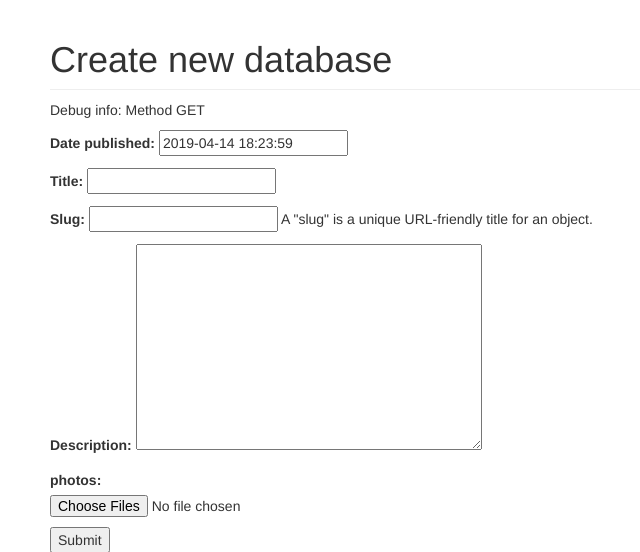
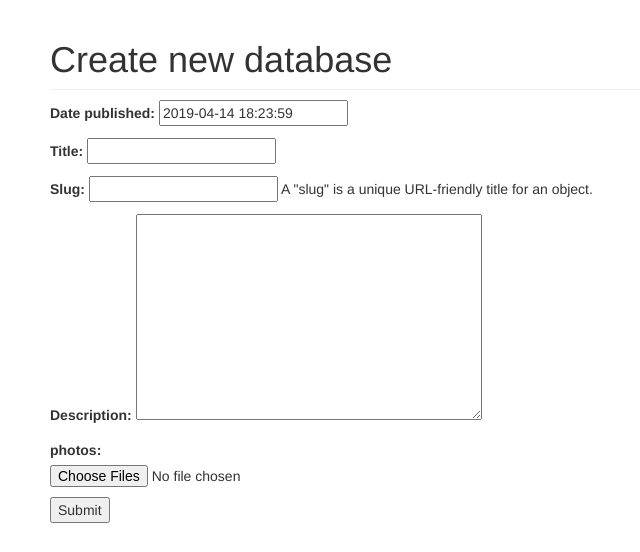
Before and after one commit to alexgavrrr/cbir-django, a Django app: page /photologue/database/create/ in a window 1280 px wide. Shown: the part 52-604 px from the top of the page, without its empty margins (20-660 px from the left). Run offline with Django 3.2, Linux system fonts and the light colour scheme; some libraries are stand-ins or nearby versions.

Commit message:
refactoring. removed extra comments, logging in views.py

```diff
--- a/photologue/templates/photologue/database_create.html
+++ b/photologue/templates/photologue/database_create.html
@@ -7,7 +7,7 @@
 
 <div class="row col-lg-12">
     <h1 class="page-header">{% trans "Create new database" %}</h1>
-</div><p>Debug info: {{debug_info}}</p>
+</div>
 
 {% if form.is_multipart %}
     <form enctype="multipart/form-data" method="post" action="">
--- a/photologue/templates/photologue/database_edit.html
+++ b/photologue/templates/photologue/database_edit.html
@@ -7,7 +7,7 @@
 
 <div class="row col-lg-12">
     <h1 class="page-header">{% trans "Edit database" %} {{database}} </h1>
-</div><p>Debug info: {{debug_info}}</p>
+</div>
 
 {% if form.is_multipart %}
     <form enctype="multipart/form-data" method="post" action="">
--- a/photologue/templates/photologue/event_create.html
+++ b/photologue/templates/photologue/event_create.html
@@ -7,7 +7,7 @@
 
 <div class="row col-lg-12">
     <h1 class="page-header">{% trans "Create new event for database" %} {{ database }}</h1>
-</div><p>Debug info: {{debug_info}}</p>
+</div>
 
 {% if form.is_multipart %}
     <form enctype="multipart/form-data" method="post" action="">
--- a/photologue/views.py
+++ b/photologue/views.py
@@ -1,11 +1,8 @@
 import logging
 import os
+import shutil
 from pathlib import Path
-import shutil
 
-from django.core.files import File
-from django.core.files.base import ContentFile
-from django.http import HttpResponse
 from django.http import HttpResponseRedirect
 from django.shortcuts import get_object_or_404
 from django.shortcuts import render
@@ -24,15 +21,6 @@ class DatabaseListView(ListView):
     template_name = 'photologue/database_list.html'
     paginate_by = 20
 
-    def get_context_data(self, **kwargs):
-        context = super().get_context_data(**kwargs)
-        return context
-
-        # logger.info(f'Base context: {context}')
-        # events = None
-        # context['events'] = events
-        # logger.info(f'events: {events}')
-
 
 database_list_view = DatabaseListView.as_view()
 
@@ -44,8 +32,7 @@ class DatabaseDetailView(DetailView):
 
     def get_context_data(self, **kwargs):
         context = super().get_context_data(**kwargs)
-        events = models.Event.objects.filter(database=context['database'].pk)
-        context['events'] = events
+        context['events'] = models.Event.objects.filter(database=context['database'].pk)
         return context
 
 
@@ -53,25 +40,16 @@ database_detail_view = DatabaseDetailView.as_view()
 
 
 def database_create_view(request):
-    method = request.method
     context = {}
-    debug_info = f'Method {method}'
-    context['debug_info'] = debug_info
-    logger = logging.getLogger('photologue.database.create')
 
-    if method == 'POST':
+    if request.method == 'POST':
         form = forms.DatabaseForm(request.POST, request.FILES)
         if form.is_valid():
             database = form.save(commit=False)
-            logger.info(f'Database object submitted by user: {database}')
             database.save()
 
-            logger.info(f"files count: {len(request.FILES.getlist('photos'))}")
             count = 1
             for file_image in request.FILES.getlist('photos'):
-                logger.info(f"file_image: {file_image}\n"
-                            f"type(file_image): {type(file_image)}\n"
-                            f"file_image.name: {file_image.name}\n")
                 while True:
                     slug = f'{database.slug}-{count}'
                     if models.DatabasePhoto.objects.filter(slug=slug).exists():
@@ -93,28 +71,14 @@ def database_create_view(request):
 
 
 def database_edit_view(request, slug):
-    method = request.method
     context = {}
-    debug_info = f'Method {method}'
-    context['debug_info'] = debug_info
     database = get_object_or_404(models.Database, slug=slug)
-    context['database_old'] = database
     logger = logging.getLogger('photologue.database.edit')
 
-    if method == 'POST':
-        logger.info('POST')
+    if request.method == 'POST':
         form = forms.DatabaseForm(request.POST, request.FILES, instance=database)
 
-        logger.info(f'form.errors: {form.errors}')
-        for index_error, error in enumerate(form.errors):
-            logger.info(f'{index_error} error: {error} type(error): {type(error)}')
-
-        logger.info(f'form.cleaned_data: {form.cleaned_data}')
-        logger.info(f'form.has_changed: {form.has_changed()}')
-        logger.info(f'form.changed_data: {form.changed_data}')
-
         validation_successful = True
-
         if 'slug' in form.changed_data or 'title' in form.changed_data:
             validation_successful = False
             message = f'slug or title is changed wihich is bad'
@@ -124,22 +88,14 @@ def database_edit_view(request, slug):
                 form.add_error('slug', 'Can not modify slug')
             if 'title' in form.changed_data:
                 form.add_error('title', 'Can not modify title')
-
         # ... next validation steps
 
         if validation_successful:
-            logger.info('Validation successful')
-            logger.info('Updating model instance from form instsance')
             database = form.save(commit=False)
-            logger.info(f'database from form: {database}; database.pk: {database.pk}; database.slug: {database.slug}')
             database.save()
 
-            logger.info(f"Images count to upload: {len(request.FILES.getlist('photos'))}")
             count = 1
             for file_image in request.FILES.getlist('photos'):
-                # logger.info(f"file_image: {file_image}\n"
-                #             f"type(file_image): {type(file_image)}\n"
-                #             f"file_image.name: {file_image.name}\n")
                 while True:
                     slug = f'{database.slug}-{count}'
                     if models.DatabasePhoto.objects.filter(slug=slug).exists():
@@ -153,8 +109,6 @@ def database_edit_view(request, slug):
                 database_photo.save()
 
             return HttpResponseRedirect(reverse('photologue:database_detail', kwargs={'slug': database.slug}))
-        else:
-            logger.info('Validation not successful')
     else:
         logger.info('GET')
         form = forms.DatabaseForm(instance=database)
@@ -182,35 +136,21 @@ class EventDetailView(DetailView):
 event_detail_view = EventDetailView.as_view()
 
 
-# def event_create_view(request):
-#     return HttpResponse('Create new event')
 def event_create_view(request):
     method = request.method
+    database = get_object_or_404(models.Database, slug=request.GET.get('database'))
     context = {}
-    debug_info = f'Method {method}'
-    context['debug_info'] = debug_info
-    logger = logging.getLogger('photologue.event.create')
-
-    logger.info(f'post: {request.POST}')
-    logger.info(f'get: {request.GET}')
-
-    database_slug = request.GET.get('database')
-    logger.info(f'Database slug: {database_slug}')
-    database = get_object_or_404(models.Database, slug=database_slug)
     context['database'] = database
 
     if method == 'POST':
         form = forms.EventForm(request.POST, request.FILES)
         if form.is_valid():
             event = form.save(commit=False)
-            logger.info(f'Event object submitted by user: {event}')
             event.database = database
             event.save()
 
             # Handling images chosen from existing ones in a database
             query_photos_from_database = form.cleaned_data.get('query_photos_from_database')
-            logger.info(f'query_photos_from_database: {query_photos_from_database}')
-
             count_event_photo = 1
             for query_photo_from_database in query_photos_from_database:
                 while True:
@@ -225,29 +165,18 @@ def event_create_view(request):
                                                 is_query=True,
                                                 # description=...,
                                                 # description_file=...,
-                                                database_photo=query_photo_from_database,)
+                                                database_photo=query_photo_from_database, )
                 event_photo_path = models.get_storage_path_for_image(
-                        event_photo,
-                        filename=Path(query_photo_from_database.image.name).name)
-                logger.info(f'AAAAAAAA. event_photo_path: {event_photo_path}')
+                    event_photo,
+                    filename=Path(query_photo_from_database.image.name).name)
                 event_photo.image = event_photo_path
-
-                path_to_ready_file = os.path.join(MEDIA_ROOT, query_photo_from_database.image.name)
-                logger.info(f'path_to_ready_file: {path_to_ready_file}')
-                shutil.copyfile(path_to_ready_file, os.path.join(MEDIA_ROOT, event_photo_path))
-
-                # with open(path_to_ready_file, 'rb') as fin:
-                #     event_photo.image.save(event_photo_path, ContentFile('sdfvfvdfsccccc'))
-
+                path_to_original_file = os.path.join(MEDIA_ROOT, query_photo_from_database.image.name)
+                path_to_new_file = os.path.join(MEDIA_ROOT, event_photo_path)
+                shutil.copyfile(path_to_original_file, path_to_new_file)
                 event_photo.save()
 
             # Handling new uploaded images
-            logger.info(f"files count: {len(request.FILES.getlist('query_photos'))}")
             for file_image in request.FILES.getlist('query_photos'):
-                logger.info(f"file_image: {file_image}\n"
-                            f"type(file_image): {type(file_image)}\n"
-                            f"file_image.name: {file_image.name}\n")
-
                 while True:
                     event_photo_slug = f'{event.slug}-{count_event_photo}'
                     if models.EventPhoto.objects.filter(slug=event_photo_slug).exists():
@@ -277,7 +206,7 @@ def event_create_view(request):
                                                 # description=...,
                                                 # description_file=...,
                                                 database_photo=database_photo,
-                                                image=file_image,)
+                                                image=file_image, )
                 event_photo.save()
 
             return HttpResponseRedirect(reverse('photologue:event_detail', kwargs={'slug': event.slug}))
```
